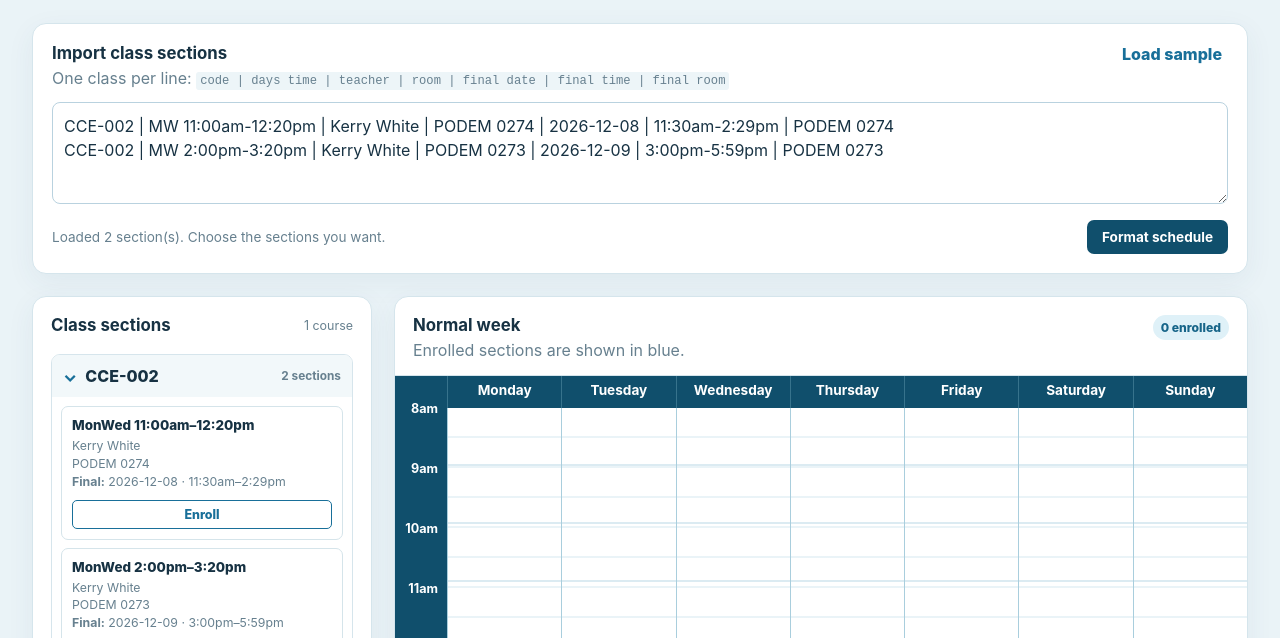
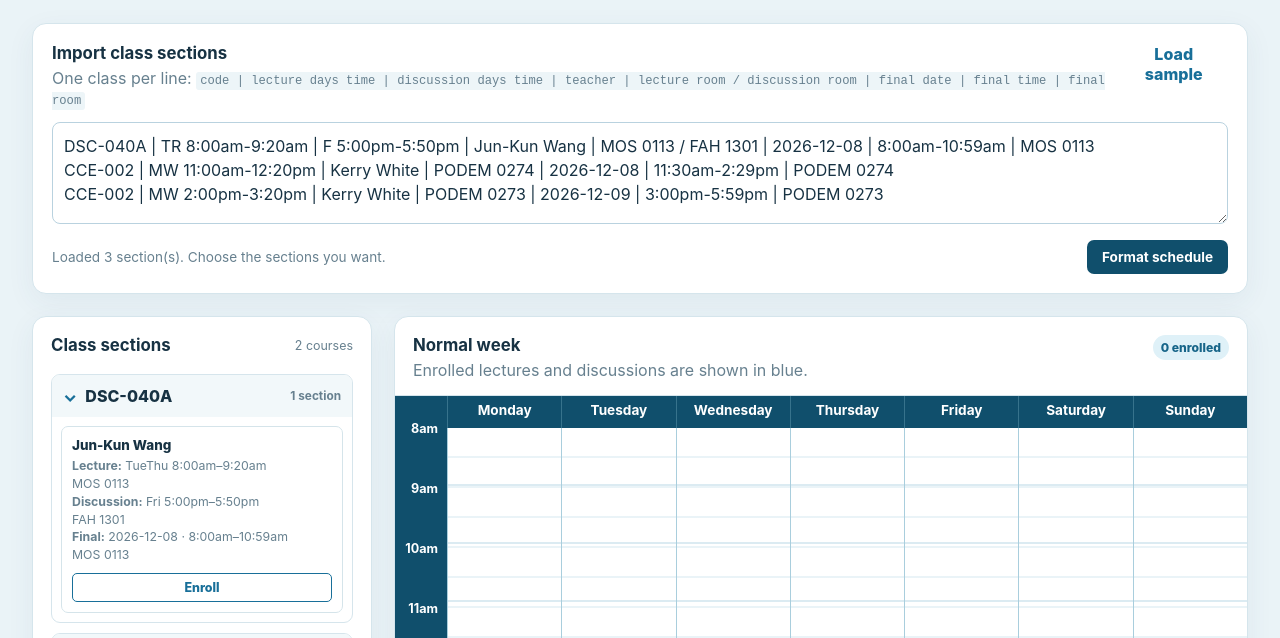
Before and after one commit to Catinherhat/class-scheduler, a plain HTML site: page index.html in a window 1280 px wide. Shown: the part 128-766 px from the top of the page. Drawn offline with Linux system fonts and the light colour scheme.

Commit message:
What the Sigma

```diff
--- a/app.js
+++ b/app.js
@@ -1,51 +1,43 @@
-const sample = `CCE-002 | MW 11:00am-12:20pm | Kerry White | PODEM 0274 | 2026-12-08 | 11:30am-2:29pm | PODEM 0274
+const sample = `DSC-040A | TR 8:00am-9:20am | F 5:00pm-5:50pm | Jun-Kun Wang | MOS 0113 / FAH 1301 | 2026-12-08 | 8:00am-10:59am | MOS 0113
+CCE-002 | MW 11:00am-12:20pm | Kerry White | PODEM 0274 | 2026-12-08 | 11:30am-2:29pm | PODEM 0274
 CCE-002 | MW 2:00pm-3:20pm | Kerry White | PODEM 0273 | 2026-12-09 | 3:00pm-5:59pm | PODEM 0273`;
 const days = ['Monday','Tuesday','Wednesday','Thursday','Friday','Saturday','Sunday'];
 const dayMap = {M:0,T:1,W:2,R:3,F:4,S:5,U:6};
 let classes = [], activeView = 'normal';
 const input = document.querySelector('#schedule-input');
 
-function parseTime(value) {
-  const m = value.trim().match(/(\d{1,2}):(\d{2})\s*(am|pm)/i); if (!m) return null;
-  let hour = +m[1] % 12; if (m[3].toLowerCase() === 'pm') hour += 12;
-  return hour * 60 + +m[2];
-}
-function formatTime(mins) { const h = Math.floor(mins/60), m = mins%60, suffix=h>=12?'pm':'am', display=h%12||12; return `${display}:${String(m).padStart(2,'0')}${suffix}`; }
-function parseMeeting(text) {
-  const match = text.trim().match(/^([MTWRFSU]+)\s+(.+)$/i); if (!match) return null;
-  const range = match[2].split(/\s*-\s*/); const start=parseTime(range[0]), end=parseTime(range[1]);
-  if (start === null || end === null || range.length !== 2) return null;
-  return {days:[...match[1].toUpperCase()].map(d=>dayMap[d]).filter(d=>d !== undefined), start, end};
-}
+function parseTime(value) { const m=value.trim().match(/(\d{1,2}):(\d{2})\s*(am|pm)/i); if(!m)return null; let h=+m[1]%12; if(m[3].toLowerCase()==='pm')h+=12; return h*60 + +m[2]; }
+function formatTime(mins) { if(mins===null)return 'Time not listed'; const h=Math.floor(mins/60),m=mins%60,s=h>=12?'pm':'am'; return `${h%12||12}:${String(m).padStart(2,'0')}${s}`; }
+function parseMeeting(text) { const match=text.trim().match(/^([MTWRFSU]+)\s+(.+)$/i); if(!match)return null; const range=match[2].split(/\s*-\s*/),start=parseTime(range[0]),end=parseTime(range[1]); if(start===null||end===null||range.length!==2)return null; return {days:[...match[1].toUpperCase()].map(d=>dayMap[d]).filter(d=>d!==undefined),start,end}; }
 function parseSchedule() {
-  const parsed=[]; const errors=[];
-  input.value.split(/\r?\n/).forEach((line, i) => {
-    if (!line.trim()) return; const p=line.split('|').map(x=>x.trim()); const meeting=parseMeeting(p[1]||'');
-    const finalStart=parseTime((p[5]||'').split(/\s*-\s*/)[0]||''), finalEnd=parseTime((p[5]||'').split(/\s*-\s*/)[1]||'');
-    if (p.length < 4 || !meeting) { errors.push(i+1); return; }
-    parsed.push({id:`${p[0]}-${i}-${Date.now()}`, code:p[0], meeting, teacher:p[2]||'Teacher not listed', room:p[3]||'Room not listed', finalDate:p[4]||'', finalStart, finalEnd, finalRoom:p[6]||p[3]||'Room not listed', enrolled:false});
+  const parsed=[],errors=[];
+  input.value.split(/\r?\n/).forEach((line,i)=>{
+    if(!line.trim())return; const p=line.split('|').map(x=>x.trim()),lecture=parseMeeting(p[1]||''),discussion=parseMeeting(p[2]||'');
+    if(p.length<4||!lecture){errors.push(i+1);return;}
+    const offset=discussion?1:0, rooms=(p[3+offset]||'Room not listed').split('/').map(room=>room.trim());
+    const meetings=[{...lecture,label:'Lecture',room:rooms[0]||'Room not listed'}];
+    if(discussion)meetings.push({...discussion,label:'Discussion',room:rooms[1]||rooms[0]||'Room not listed'});
+    const finalTime=p[5+offset]||'', finalStart=parseTime(finalTime.split(/\s*-\s*/)[0]||''), finalEnd=parseTime(finalTime.split(/\s*-\s*/)[1]||'');
+    parsed.push({id:`${p[0]}-${i}-${Date.now()}`,code:p[0],meetings,teacher:p[2+offset]||'Teacher not listed',finalDate:p[4+offset]||'',finalStart,finalEnd,finalRoom:p[6+offset]||rooms[0]||'Room not listed',enrolled:false});
   });
-  classes=parsed; document.querySelector('#import-message').textContent = errors.length ? `Loaded ${parsed.length} section(s). Could not read line ${errors.join(', ')}.` : `Loaded ${parsed.length} section(s). Choose the sections you want.`;
-  render();
+  classes=parsed; document.querySelector('#import-message').textContent=errors.length?`Loaded ${parsed.length} section(s). Could not read line ${errors.join(', ')}.`:`Loaded ${parsed.length} section(s). Choose the sections you want.`; render();
 }
 function renderCourseList() {
-  const list=document.querySelector('#course-list'); const groups=Object.groupBy(classes, c=>c.code); list.innerHTML='';
-  if (!classes.length) { list.innerHTML='<div class="empty-state">Your formatted classes will appear here.</div>'; return; }
-  Object.entries(groups).forEach(([code, items])=> { const el=document.querySelector('#course-template').content.firstElementChild.cloneNode(true); el.querySelector('.course-code').textContent=code; el.querySelector('.section-total').textContent=`${items.length} section${items.length===1?'':'s'}`;
-    el.querySelector('.course-toggle').addEventListener('click',()=>{el.classList.toggle('collapsed'); el.querySelector('.course-toggle').setAttribute('aria-expanded',!el.classList.contains('collapsed'));});
-    const container=el.querySelector('.sections'); items.forEach(c=>{const card=document.createElement('div');card.className=`section-card ${c.enrolled?'enrolled':''}`; const meeting=`${c.meeting.days.map(d=>days[d].slice(0,3)).join('')} ${formatTime(c.meeting.start)}–${formatTime(c.meeting.end)}`;
-      card.innerHTML=`<div class="section-time">${meeting}</div><div class="section-info">${c.teacher}<br>${c.room}${c.finalDate?`<br><strong>Final:</strong> ${c.finalDate} · ${formatTime(c.finalStart)}–${formatTime(c.finalEnd)}`:''}</div><button class="enroll-button ${c.enrolled?'enrolled':''}">${c.enrolled?'Unenroll':'Enroll'}</button>`;
-      card.querySelector('button').onclick=()=>{c.enrolled=!c.enrolled;render();};container.append(card); }); list.append(el); });
+  const list=document.querySelector('#course-list'),groups=Object.groupBy(classes,c=>c.code); list.innerHTML='';
+  if(!classes.length){list.innerHTML='<div class="empty-state">Your formatted classes will appear here.</div>';return;}
+  Object.entries(groups).forEach(([code,items])=>{const el=document.querySelector('#course-template').content.firstElementChild.cloneNode(true);el.querySelector('.course-code').textContent=code;el.querySelector('.section-total').textContent=`${items.length} section${items.length===1?'':'s'}`;
+    el.querySelector('.course-toggle').onclick=()=>{el.classList.toggle('collapsed');el.querySelector('.course-toggle').setAttribute('aria-expanded',!el.classList.contains('collapsed'));};
+    const container=el.querySelector('.sections');items.forEach(c=>{const card=document.createElement('div');card.className=`section-card ${c.enrolled?'enrolled':''}`;const meetingText=c.meetings.map(m=>`<strong>${m.label}:</strong> ${m.days.map(d=>days[d].slice(0,3)).join('')} ${formatTime(m.start)}–${formatTime(m.end)}<br>${m.room}`).join('<br>');
+      card.innerHTML=`<div class="section-time">${c.teacher}</div><div class="section-info">${meetingText}${c.finalDate?`<br><strong>Final:</strong> ${c.finalDate} · ${formatTime(c.finalStart)}–${formatTime(c.finalEnd)}<br>${c.finalRoom}`:''}</div><button class="enroll-button ${c.enrolled?'enrolled':''}">${c.enrolled?'Unenroll':'Enroll'}</button>`;card.querySelector('button').onclick=()=>{c.enrolled=!c.enrolled;render();};container.append(card);});list.append(el);});
   document.querySelector('#course-count').textContent=`${Object.keys(groups).length} course${Object.keys(groups).length===1?'':'s'}`;
 }
 function renderCalendar() {
-  const calendar=document.querySelector('#calendar'); calendar.innerHTML='<div class="corner"></div>'; days.forEach((d,i)=>{const h=document.createElement('div');h.className='day-name';h.style.gridColumn=i+2;h.textContent=d;calendar.append(h);});
-  const timeCol=document.createElement('div');timeCol.className='time-column'; for(let h=8;h<=20;h++){const t=document.createElement('span');t.className='time-label';t.style.top=`${(h-8)*60}px`;t.textContent=formatTime(h*60).replace(':00','');timeCol.append(t);} calendar.append(timeCol);
-  const area=document.createElement('div');area.className='grid-area'; for(let i=0;i<7;i++){const col=document.createElement('div');col.className='day-column';col.style.left=`${i*100/7}%`;area.append(col);}
-  classes.filter(c=>c.enrolled).forEach(c=>{if(activeView==='normal') c.meeting.days.forEach(day=>addEvent(area,c,day,c.meeting.start,c.meeting.end,false)); else if(c.finalDate && c.finalStart !== null && c.finalEnd !== null){const date=new Date(`${c.finalDate}T12:00:00`);addEvent(area,c,date.getDay()===0?6:date.getDay()-1,c.finalStart,c.finalEnd,true);}}); calendar.append(area);
-  const n=classes.filter(c=>c.enrolled).length;document.querySelector('#enrollment-count').textContent=`${n} enrolled`; document.querySelector('#calendar-title').textContent=activeView==='normal'?'Normal week':'Finals week';document.querySelector('#calendar-caption').textContent=activeView==='normal'?'Enrolled sections are shown in blue.':'Your enrolled final exams are shown in gold.';
+  const calendar=document.querySelector('#calendar');calendar.innerHTML='<div class="corner"></div>';days.forEach((d,i)=>{const h=document.createElement('div');h.className='day-name';h.style.gridColumn=i+2;h.textContent=d;calendar.append(h);});
+  const timeCol=document.createElement('div');timeCol.className='time-column';for(let h=8;h<=20;h++){const t=document.createElement('span');t.className='time-label';t.style.top=`${(h-8)*60}px`;t.textContent=formatTime(h*60).replace(':00','');timeCol.append(t);}calendar.append(timeCol);
+  const area=document.createElement('div');area.className='grid-area';for(let i=0;i<7;i++){const col=document.createElement('div');col.className='day-column';col.style.left=`${i*100/7}%`;area.append(col);}
+  classes.filter(c=>c.enrolled).forEach(c=>{if(activeView==='normal')c.meetings.forEach(m=>m.days.forEach(day=>addEvent(area,c,day,m.start,m.end,false,m)));else if(c.finalDate&&c.finalStart!==null&&c.finalEnd!==null){const date=new Date(`${c.finalDate}T12:00:00`);addEvent(area,c,date.getDay()===0?6:date.getDay()-1,c.finalStart,c.finalEnd,true);}});calendar.append(area);
+  const n=classes.filter(c=>c.enrolled).length;document.querySelector('#enrollment-count').textContent=`${n} enrolled`;document.querySelector('#calendar-title').textContent=activeView==='normal'?'Normal week':'Finals week';document.querySelector('#calendar-caption').textContent=activeView==='normal'?'Enrolled lectures and discussions are shown in blue.':'Your enrolled final exams are shown in gold.';
 }
-function addEvent(area,c,day,start,end,final) { const visibleStart=Math.max(start,480), visibleEnd=Math.min(end,1200); if(visibleEnd<=visibleStart)return; const event=document.createElement('article');event.className=`class-event${final?' final':''}`;event.style.left=`calc(${day*100/7}% + 3px)`;event.style.width=`calc(${100/7}% - 6px)`;event.style.top=`${visibleStart-480}px`;event.style.height=`${Math.max(42,visibleEnd-visibleStart-3)}px`; const room=final?c.finalRoom:c.room;event.innerHTML=`<span class="event-tag">${final?'FINAL':'ENROLLED'}</span><div class="event-time">${formatTime(start)} - ${formatTime(end)}</div><div class="event-code">${c.code}</div><div class="event-detail">${c.teacher}<br>${room}</div>`;area.append(event); }
+function addEvent(area,c,day,start,end,final,meeting) { const visibleStart=Math.max(start,480),visibleEnd=Math.min(end,1200);if(visibleEnd<=visibleStart)return;const event=document.createElement('article');event.className=`class-event${final?' final':''}`;event.style.left=`calc(${day*100/7}% + 3px)`;event.style.width=`calc(${100/7}% - 6px)`;event.style.top=`${visibleStart-480}px`;event.style.height=`${Math.max(42,visibleEnd-visibleStart-3)}px`;const room=final?c.finalRoom:meeting.room,tag=final?'FINAL':meeting.label.toUpperCase();event.innerHTML=`<span class="event-tag">${tag}</span><div class="event-time">${formatTime(start)} - ${formatTime(end)}</div><div class="event-code">${c.code}</div><div class="event-detail">${c.teacher}<br>${room}</div>`;area.append(event); }
 function render(){renderCourseList();renderCalendar();}
-document.querySelector('#parse-button').onclick=parseSchedule;document.querySelector('#load-sample').onclick=()=>{input.value=sample;parseSchedule();};document.querySelectorAll('.view-button').forEach(b=>b.onclick=()=>{activeView=b.dataset.view;document.querySelectorAll('.view-button').forEach(x=>x.classList.toggle('active',x===b));renderCalendar();});
-input.value=sample;parseSchedule();
+document.querySelector('#parse-button').onclick=parseSchedule;document.querySelector('#load-sample').onclick=()=>{input.value=sample;parseSchedule();};document.querySelectorAll('.view-button').forEach(b=>b.onclick=()=>{activeView=b.dataset.view;document.querySelectorAll('.view-button').forEach(x=>x.classList.toggle('active',x===b));renderCalendar();});input.value=sample;parseSchedule();
--- a/index.html
+++ b/index.html
@@ -24,11 +24,11 @@
       <div class="section-heading">
         <div>
           <h2>Import class sections</h2>
-          <p>One class per line: <code>code | days time | teacher | room | final date | final time | final room</code></p>
+          <p>One class per line: <code>code | lecture days time | discussion days time | teacher | lecture room / discussion room | final date | final time | final room</code></p>
         </div>
         <button id="load-sample" class="text-button">Load sample</button>
       </div>
-      <textarea id="schedule-input" spellcheck="false" aria-label="Schedule text input" placeholder="CCE-002 | MW 11:00am-12:20pm | Kerry White | PODEM 0274 | 2026-12-08 | 11:30am-2:29pm | PODEM 0274"></textarea>
+      <textarea id="schedule-input" spellcheck="false" aria-label="Schedule text input" placeholder="DSC-040A | TR 8:00am-9:20am | F 5:00pm-5:50pm | Jun-Kun Wang | MOS 0113 / FAH 1301 | 2026-12-08 | 8:00am-10:59am | MOS 0113"></textarea>
       <div class="import-actions">
         <span id="import-message" role="status">Add your schedule to get started.</span>
         <button id="parse-button" class="primary-button">Format schedule</button>
```
